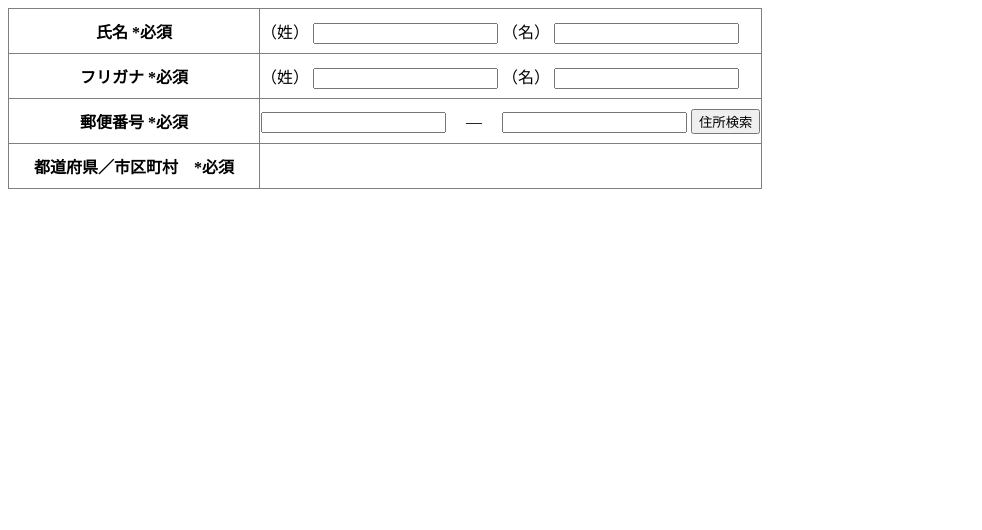
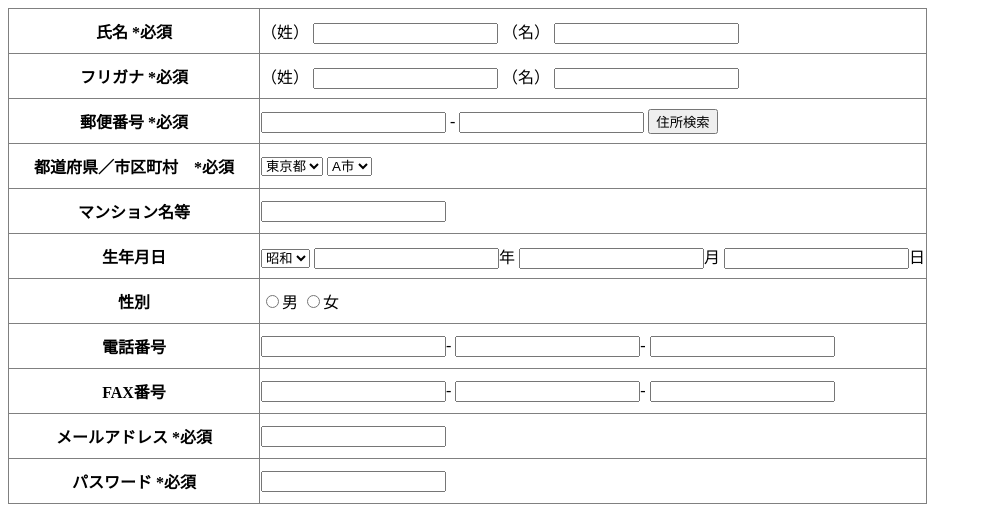
Before and after one commit to pgsv/CRMSystem, a plain HTML site: page Mockup/index.html in a window 1280 px wide. Shown: the whole page, without its empty margins (0-982 px from the left). Drawn offline with Linux system fonts and the light colour scheme.

Commit message:
HTML更新

```diff
--- a/Mockup/index.html
+++ b/Mockup/index.html
@@ -27,17 +27,73 @@
             <tr>
                 <th>郵便番号 *必須</th>
                 <td>
-                    <input type="text">
-                    <span>　―　</span>
-                    <input type="text">
+                    <input type="text" maxlength="3">
+                    <span>-</span>
+                    <input type="text" maxlength="4">
                     <input type="button" value="住所検索">
                 </td>
             </tr>
             <tr>
                 <th>都道府県／市区町村　*必須</th>
                 <td>
-
+                    <select name="todohuken-list" id="todohuken-list">
+                        <option value="1">東京都</option>
+                        <option value="2">埼玉県</option>
+                        <option value="3">京都府</option>
+                    </select>
+                    <select name="sikutyoson-list" id="sikutyoson-list">
+                        <option value="1">A市</option>
+                        <option value="2">B町</option>
+                        <option value="3">C村</option>
+                    </select>
                 </td>
+            </tr>
+            <tr>
+                <th>マンション名等</th>
+                <td><input type="text"></td>
+            </tr>
+            <tr>
+                <th>生年月日</th>
+                <td><select name="gengo" id="gengo">
+                        <option value="1">昭和</option>
+                        <option value="2">平成</option>
+                        <option value="3">令和</option>
+                    </select>
+                    <input type="text">年
+                    <input type="text">月
+                    <input type="text">日
+                </td>
+            </tr>
+            <tr>
+                <th>性別</th>
+                <td>
+                    <input type="radio" value="1">男
+                    <input type="radio" value="2">女
+                </td>
+            </tr>
+            <tr>
+                <th>電話番号</th>
+                <td>
+                    <input type="text">-
+                    <input type="text">-
+                    <input type="text">
+                </td>
+            </tr>
+            <tr>
+                <th>FAX番号</th>
+                <td>
+                    <input type="text">-
+                    <input type="text">-
+                    <input type="text">
+                </td>
+            </tr>
+            <tr>
+                <th>メールアドレス *必須</th>
+                <td><input type="text"></td>
+            </tr>
+            <tr>
+                <th>パスワード *必須</th>
+                <td><input type="text"></td>
             </tr>
         </table>
     </body>
```
